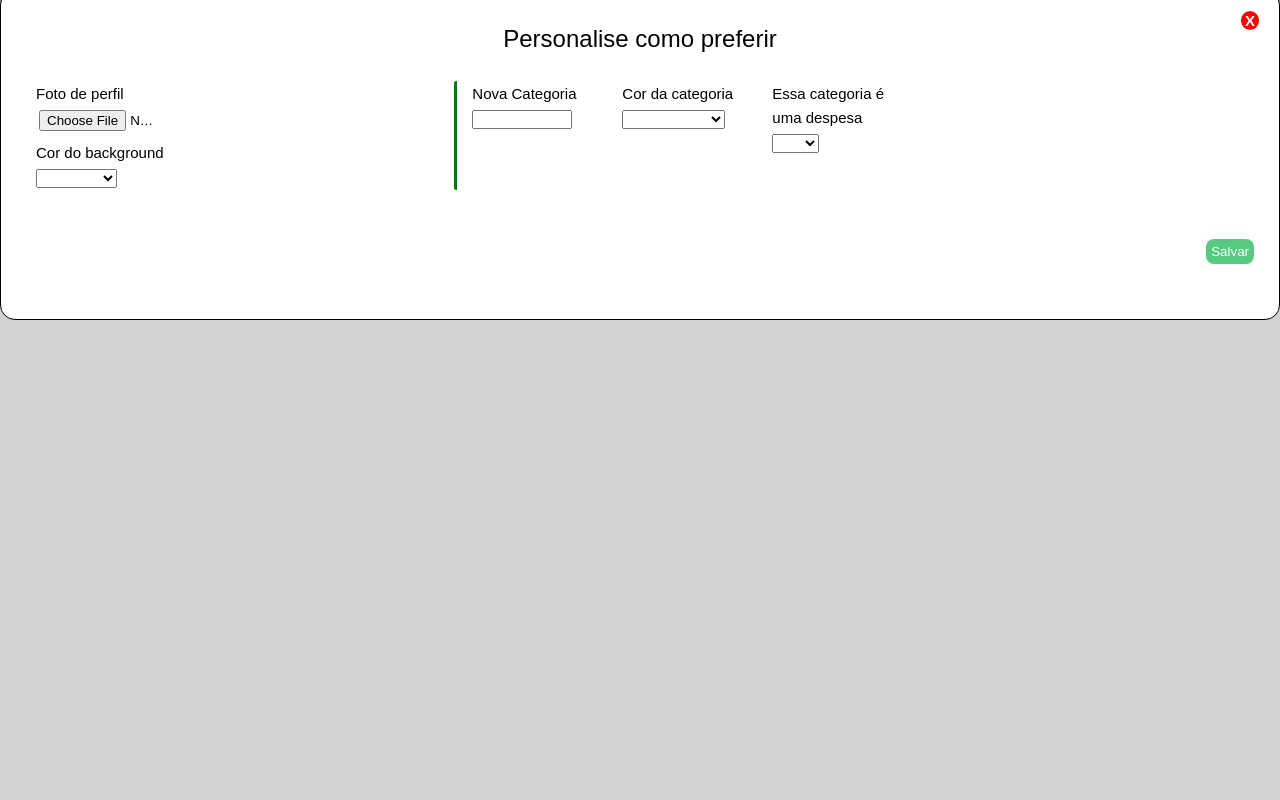
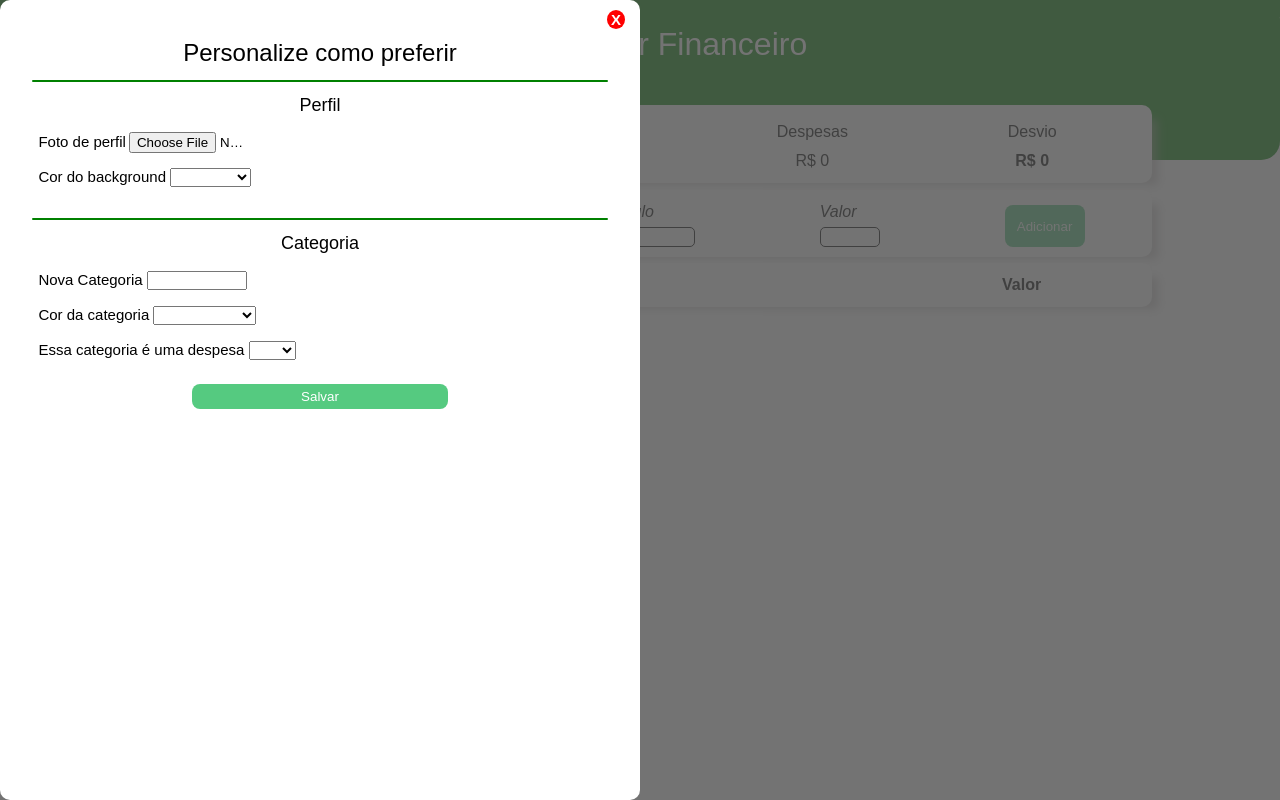
Before and after one commit to Alexsandro-souza/gerenciador_de_despesas, a React (Vite) app: page / in a window 1280 px wide. Both pictures are taken after a click on the element 15 px from the left and 25 px from the top of the page. Built offline with nearby package versions, Linux system fonts and the light colour scheme.

Commit message:
fix: Correção de erro na estilização e gramática

```diff
--- a/index.html
+++ b/index.html
@@ -10,6 +10,8 @@
   </head>
   <body>
     <div id="root"></div>
+    <div id="portalModal"></div>
     <script type="module" src="/src/main.jsx"></script>
+    <script type="module" src="/src/components/modal/modal.tsx"></script>
   </body>
 </html>
--- a/src/components/configuration/Configuration.tsx
+++ b/src/components/configuration/Configuration.tsx
@@ -1,6 +1,8 @@
 import React, {useState} from 'react';
 import * as A from './ConfigurationStyle';
 import ReactModal from  'react-modal';
+import {Gear} from '../gear/gear';
+import { Modal } from '../modal/modal';
 import {FormModal} from './formModal';
 
 
@@ -16,28 +18,17 @@
 
     return(
         <>
-        <A.configuration show={modalIsOpen.toString()} onClick={handleModal}></A.configuration>
-        <ReactModal
-        isOpen={modalIsOpen}
-        style={{
-            overlay:{backgroundColor: 'rgba(196, 195, 195, 0.75)'},
-            content:{
-            top: '-10px',
-            left: '0',
-            right: '0',
-            bottom: '60%',
-            border: '1px solid black',
-            borderRadius: '15px'
-            }
-        }}
-        >
+        <A.configuration onClick={handleModal}>
+            <Gear/>
+        </A.configuration>
+        <Modal isOpenModal={modalIsOpen}>
             <FormModal
             colorLine={colorLine}
             color={color}
             addNewCategory={addNewCategory}
             onClickClose={()=>setModalIsOpen(false)}/>
 
-        </ReactModal>
+        </Modal>
         </>
 
     )
--- a/src/components/configuration/ConfigurationStyle.ts
+++ b/src/components/configuration/ConfigurationStyle.ts
@@ -2,22 +2,9 @@
 
 
 
-export const configuration = styled.div<{show : string}>`
+export const configuration = styled.div`
     position: absolute;
-    z-index: 999;
     cursor: pointer;
-    background-image: url(https://www.pngmart.com/files/5/Gears-PNG-File.png);
-    width: 20px;
-    height: 20px;
-    background-size: contain;
-    background-repeat: no-repeat;
-    background-color: white;
-    border-radius: 50%;
-    left: 5px;
+    left: 15px;
     top: 15px;
-
-    display: ${props => (props.show == 'false'? 'block' : 'none')};
-
-
-
 `;
--- a/src/components/configuration/formModal.tsx
+++ b/src/components/configuration/formModal.tsx
@@ -18,9 +18,9 @@
     const handleAdd = (e)=>{
         e.preventDefault();
         if(category === '' || colorCategory === ''){
-            alert('Parace que algum campo da categoria não foi preenchido, por favor verifique.')
+            alert('Parece que algum campo da categoria não foi preenchido, por favor verifique.')
         }else if(category === '' && colorCategory === ''){
-            alert('Parace que algum campo da categoria não foi preenchido, por favor verifique.')
+            alert('Parece que algum campo da categoria não foi preenchido, por favor verifique.')
         }else{
             addNewCategory({
                 title : category,
@@ -62,12 +62,13 @@
 
     return(
         <>
-            <A.call>Personalise como preferir</A.call>
+            <A.call>Personalize como preferir</A.call>
             <form>
                 <A.container>
                 <A.close onClick={onClickClose}>X</A.close>
-
-                    <A.dividerLeft>
+                <A.divider colorLine={colorLine}/>
+                <A.wraperPerfil>
+                    <A.P>Perfil</A.P>
                     <A.wraper>
                         <A.label>Foto de perfil</A.label>
                         <A.input style={{width:'120px'}} type="file" />
@@ -81,9 +82,10 @@
                         })}
                         </A.select>
                     </A.wraper>
-                    </A.dividerLeft>
-
-                    <A.dividerRigth colorLine={colorLine}>
+                </A.wraperPerfil>
+                <A.divider colorLine={colorLine}/>
+                <A.wraperCategory>
+                    <A.P>Categoria</A.P>
                     <A.wraper>
                         <A.label>Nova Categoria </A.label>
                         <A.input value={category} onChange={handleChangeCategorys} type="text" />
@@ -105,9 +107,10 @@
                             <A.option >Não</A.option>
                         </A.select>
                     </A.wraper>
-                    </A.dividerRigth>
+                    <A.button onClick={handleAdd}>Salvar</A.button>
+                </A.wraperCategory>
                 </A.container>
-                <A.button onClick={handleAdd}>Salvar</A.button>
+
             </form>
 
 
--- a/src/components/configuration/formModalStyle.ts
+++ b/src/components/configuration/formModalStyle.ts
@@ -1,28 +1,56 @@
 import styled from 'styled-components';
 
 export const wraper = styled.div`
-    padding-left: 15px;
-    margin-bottom: 1px;
-    max-width: 150px;
+    padding-left: 6%;
+
 `;
-export const call = styled.h2<{}>`
-    margin: 15px 0 15px 0;
+
+export const wraperPerfil = styled.div`
+    display: flex;
+    gap: 10px;
+    flex-wrap: wrap;
+    flex-direction: column;
+    margin-bottom: 30px;
+
+    @media(max-width: 440px){gap: 5x;}
+
+`;
+
+export const wraperCategory = styled.div`
+    display: flex;
+    gap: 10px;
+    flex-wrap: wrap;
+    flex-direction: column;
+    margin-bottom: 30px;
+
+    @media(max-width: 440px){gap: 0;}
+`;
+
+export const call = styled.h2`
+    padding: 40px 0 15px 0;
     text-align: center;
     line-height: 25px;
     font-family: 'Poppings', sans-serif;
     font-weight: 300;
+    margin: 0 5% 0 5%;
+`;
+
+export const P = styled.p`
+    font-family: 'Poppings', sans-serif;
+    font-weight: 500;
+    text-align: center;
+    font-size: 18px;
+    margin-top: 10px;
 `;
 
 export const container = styled.div`
     position: relative;
-    display: flex;
-    flex-direction: row;
 `;
 
 export const close = styled.button`
     position: absolute;
-    right: 0;
-    top: -55px;
+    right: 15px;
+    top: -70px;
     background-color: red;
     border: unset;
     font-weight: bold;
@@ -31,37 +59,22 @@
     border-radius: 50%;
     color: white;
     cursor: pointer;
+
+    @media(max-width: 622px){
+        top: -95px;
+        right: 5px;
+    }
 `;
 
-export const divider = styled.h2<{colorLine}>`
+export const divider = styled.div<{colorLine}>`
     border-bottom: solid 2px ${props =>props.colorLine};
     border-radius: 2px;
-    width: 150px;
-    margin-bottom: 20px;
-    font-family: 'Poppings', sans-serif;
-    font-weight: 300;
-    font-size: 23px;
-    text-align: center;
-`;
-
-export const dividerRigth = styled.div<{colorLine}>`
-    border-left: solid 3px ${props =>props.colorLine};
-    margin: 15px 0;
-    border-radius: 2px;
-    width: 65%;
-    display: flex;
-
-`;
-
-export const dividerLeft = styled.div`
-    margin: 15px 0;
-    border-radius: 2px;
-    width: 35%;
+    margin-left: 5%;
+    width: 90%
 `;
 
 export const input = styled.input`
     padding-left: 3px;
-    margin: 5px 0 8px 0;
     width: 100px;
 `;
 
@@ -86,8 +99,9 @@
     border-radius: 8px;
     border: none;
     padding: 5px;
+    margin-top: 13px;
+    width: 40%;
+    align-self: center;
     cursor: pointer;
-    position: absolute;
-    right: 25px;
-    bottom: 55px;
+
 `;
--- /dev/null
+++ b/src/components/gear/gear.tsx
@@ -0,0 +1,11 @@
+import React from "react"
+
+export const Gear = ()=>{
+
+  return(
+    <svg xmlns="http://www.w3.org/2000/svg" width="18" height="18" fill="white" className="bi bi-gear" viewBox="0 0 16 16">
+    <path d="M8 4.754a3.246 3.246 0 1 0 0 6.492 3.246 3.246 0 0 0 0-6.492zM5.754 8a2.246 2.246 0 1 1 4.492 0 2.246 2.246 0 0 1-4.492 0z"/>
+    <path d="M9.796 1.343c-.527-1.79-3.065-1.79-3.592 0l-.094.319a.873.873 0 0 1-1.255.52l-.292-.16c-1.64-.892-3.433.902-2.54 2.541l.159.292a.873.873 0 0 1-.52 1.255l-.319.094c-1.79.527-1.79 3.065 0 3.592l.319.094a.873.873 0 0 1 .52 1.255l-.16.292c-.892 1.64.901 3.434 2.541 2.54l.292-.159a.873.873 0 0 1 1.255.52l.094.319c.527 1.79 3.065 1.79 3.592 0l.094-.319a.873.873 0 0 1 1.255-.52l.292.16c1.64.893 3.434-.902 2.54-2.541l-.159-.292a.873.873 0 0 1 .52-1.255l.319-.094c1.79-.527 1.79-3.065 0-3.592l-.319-.094a.873.873 0 0 1-.52-1.255l.16-.292c.893-1.64-.902-3.433-2.541-2.54l-.292.159a.873.873 0 0 1-1.255-.52l-.094-.319zm-2.633.283c.246-.835 1.428-.835 1.674 0l.094.319a1.873 1.873 0 0 0 2.693 1.115l.291-.16c.764-.415 1.6.42 1.184 1.185l-.159.292a1.873 1.873 0 0 0 1.116 2.692l.318.094c.835.246.835 1.428 0 1.674l-.319.094a1.873 1.873 0 0 0-1.115 2.693l.16.291c.415.764-.42 1.6-1.185 1.184l-.291-.159a1.873 1.873 0 0 0-2.693 1.116l-.094.318c-.246.835-1.428.835-1.674 0l-.094-.319a1.873 1.873 0 0 0-2.692-1.115l-.292.16c-.764.415-1.6-.42-1.184-1.185l.159-.291A1.873 1.873 0 0 0 1.945 8.93l-.319-.094c-.835-.246-.835-1.428 0-1.674l.319-.094A1.873 1.873 0 0 0 3.06 4.377l-.16-.292c-.415-.764.42-1.6 1.185-1.184l.292.159a1.873 1.873 0 0 0 2.692-1.115l.094-.319z"/>
+  </svg>
+  )
+}
--- a/src/components/input/InputForm.tsx
+++ b/src/components/input/InputForm.tsx
@@ -93,11 +93,11 @@
                 <A.containerWrape>
                     <A.wrape>
                         <A.title>Data</A.title>
-                        <A.input width={85} name='data' value={date} type='date' onChange={handleChangeDate}/>
+                        <A.input width={90} name='data' value={date} type='date' onChange={handleChangeDate}/>
                     </A.wrape>
                     <A.wrape>
                         <A.title>Categoria</A.title>
-                        <A.inputCategory width={105} padding={0.5} name='categoria' value={categorys} onChange={handleChangeCategory}>
+                        <A.inputCategory width={80} padding={0.5} name='categoria' value={categorys} onChange={handleChangeCategory}>
                             <>
                             <A.optionCategory></A.optionCategory>
                             {categorysList.map((item,index)=>{
--- a/src/components/input/InputFormStyle.ts
+++ b/src/components/input/InputFormStyle.ts
@@ -29,7 +29,8 @@
     outline: none;
     border: solid 1px black;
     padding: ${({padding}) => padding ? `${padding}px` : 0} 0;
-    width: ${({width}) => width ? `${width}%` : 0};
+    min-width: ${({width}) => width ? `${width}px` : 0};
+    width: ${({width}) => width ? `${width}px` : 0};
     border-radius: 5px;
     margin-top: 3px;
 
@@ -43,6 +44,7 @@
 export const inputCategory = styled.select<InputProps>`
     padding: ${({padding}) => padding ? `${padding}px` : 0} 0;
     min-width: ${({width}) => width ? `${width}px` : 0};
+    width: ${({width}) => width ? `${width}px` : 0};
     border-radius: 5px;
     margin-top: 3px;
 
--- /dev/null
+++ b/src/components/modal/modal.tsx
@@ -0,0 +1,21 @@
+import React, { ReactNode } from 'react';
+import * as A from './stylemodal';
+
+
+type props ={
+    children: ReactNode,
+    isOpenModal: boolean
+
+}
+export const Modal = ({children, isOpenModal}: props)=>{
+
+    return(
+            <A.modalOverlay isOpen={isOpenModal}>
+                <A.modal>
+                    {children}
+                </A.modal>
+            </A.modalOverlay>
+
+      )
+
+}
--- /dev/null
+++ b/src/components/modal/stylemodal.ts
@@ -0,0 +1,25 @@
+import { styled} from "styled-components";
+
+export const modalOverlay = styled.div<{isOpen}>`
+    position: fixed;
+    z-index: 9999;
+    top: 0;
+    bottom: 0;
+    left: 0;
+    right: 0;
+    background-color: rgba(80,80,80, 0.8);
+    display: ${props=>props.isOpen? `block`:`none`};
+
+`;
+
+export const modal = styled.div`
+    width: 50%;
+    height: 100%;
+    background-color: white;
+    border-radius: 10px;
+    position: relative;
+    transition: 1s;
+
+    @media(max-width: 335px){width: 65%;}
+
+`;
```
Also changed, not shown: src/components/modal/main.tsx (added). Lines whose indentation alone changed are shown as unchanged.
